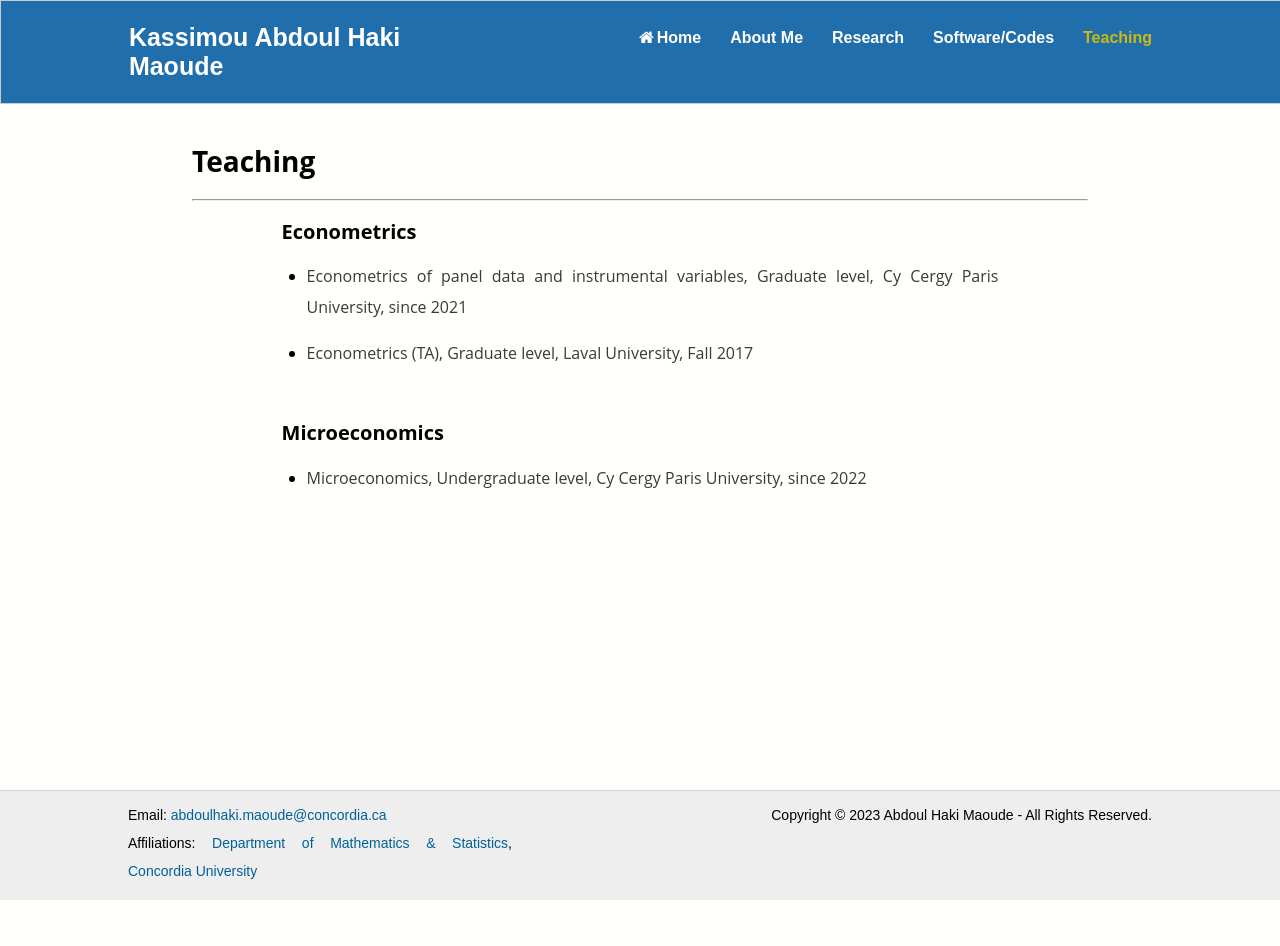
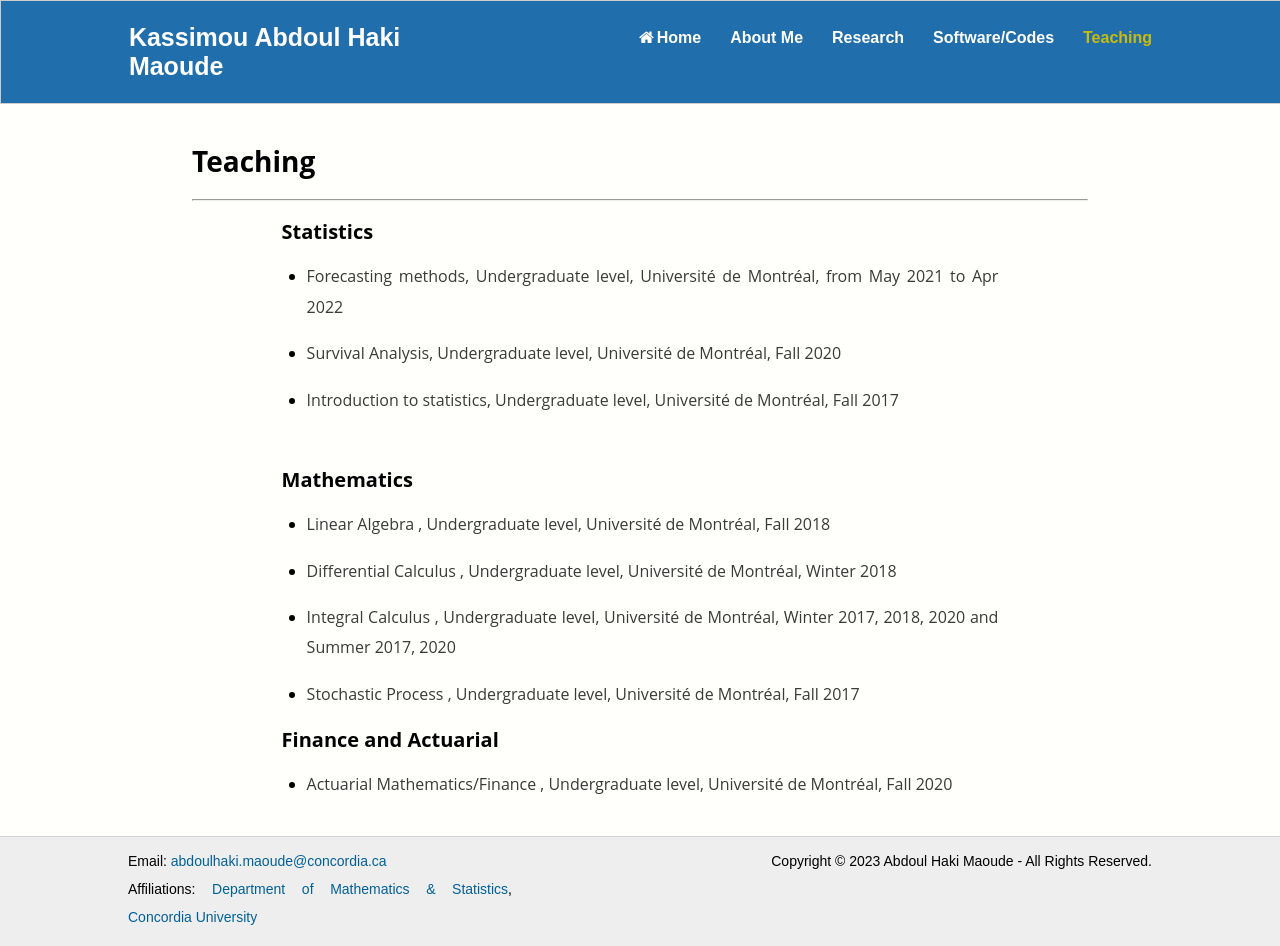
Before and after one commit to abdoulmaoude/abdoulmaoude.github.io, a Jekyll site: the page built from teaching/index.html, in a window 1280 px wide. Built offline with Jekyll 4.4.1, drawn with Linux system fonts in a browser that asks for light colours; before the commit the page ends 900 px from its top, so only the background shows below that.

Commit message:
Update index.html

```diff
--- a/teaching/index.html
+++ b/teaching/index.html
@@ -13,15 +13,23 @@ $(document).ready(function() {
   <hr>
   <div class="contentresearch">
   <div id = "research2">
-    <h2>Econometrics</h2>
+    <h2>Statistics</h2>
     <ul>
-      <li><p class="nomarginafter"> <a href="/teaching/panel-iv" class="disabled">Econometrics of panel data and instrumental variables</a>, Graduate level, Cy Cergy Paris University, since 2021</p></li>
-      <li><p class="nomarginafter"> Econometrics (TA), Graduate level, Laval University, Fall 2017</p></li>
+      <li><p class="nomarginafter"> Forecasting methods</a>, Undergraduate level, Université de Montréal, from May 2021 to Apr 2022</p></li>
+      <li><p class="nomarginafter"> Survival Analysis, Undergraduate level, Université de Montréal, Fall 2020</p></li>
+      <li><p class="nomarginafter"> Introduction to statistics, Undergraduate level, Université de Montréal, Fall 2017</p></li>
     </ul>
     <br/>
-    <h2>Microeconomics</h2>
+    <h2>Mathematics</h2>
     <ul>
-      <li><p class="nomarginafter"> <a href="/teaching/microL1DUS2" class="disabled">Microeconomics</a>, Undergraduate level, Cy Cergy Paris University, since 2022</p></li>
+      <li><p class="nomarginafter"> Linear Algebra </a>, Undergraduate level, Université de Montréal, Fall 2018</p></li>
+      <li><p class="nomarginafter"> Differential Calculus </a>, Undergraduate level, Université de Montréal, Winter 2018</p></li>
+      <li><p class="nomarginafter"> Integral Calculus </a>, Undergraduate level, Université de Montréal, Winter 2017, 2018, 2020 and Summer 2017, 2020</p></li>
+      <li><p class="nomarginafter"> Stochastic Process </a>, Undergraduate level, Université de Montréal, Fall 2017</p></li>
+    </ul>
+    <h2>Finance and Actuarial</h2>
+    <ul>
+      <li><p class="nomarginafter"> Actuarial Mathematics/Finance </a>, Undergraduate level, Université de Montréal, Fall 2020</p></li>
     </ul>
   </div>
   </div>
```
